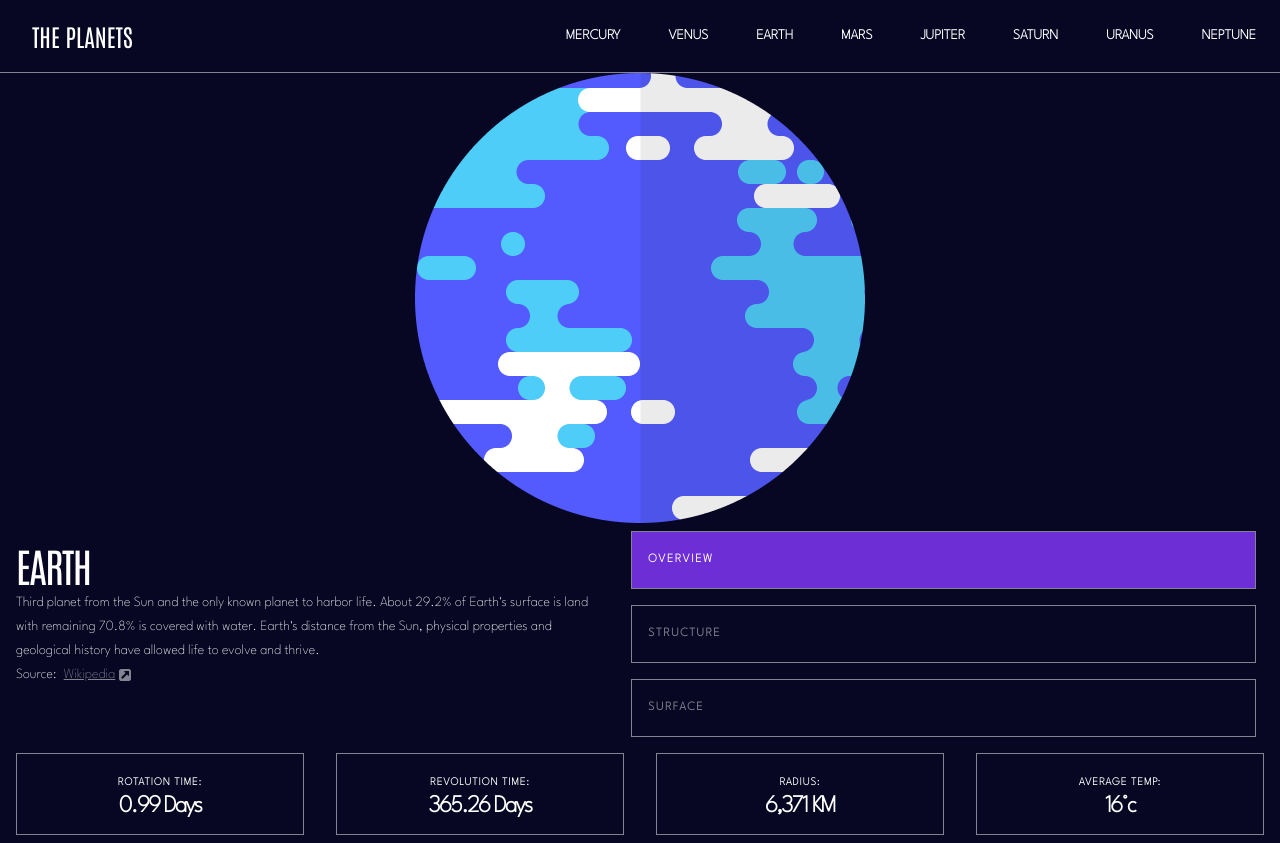
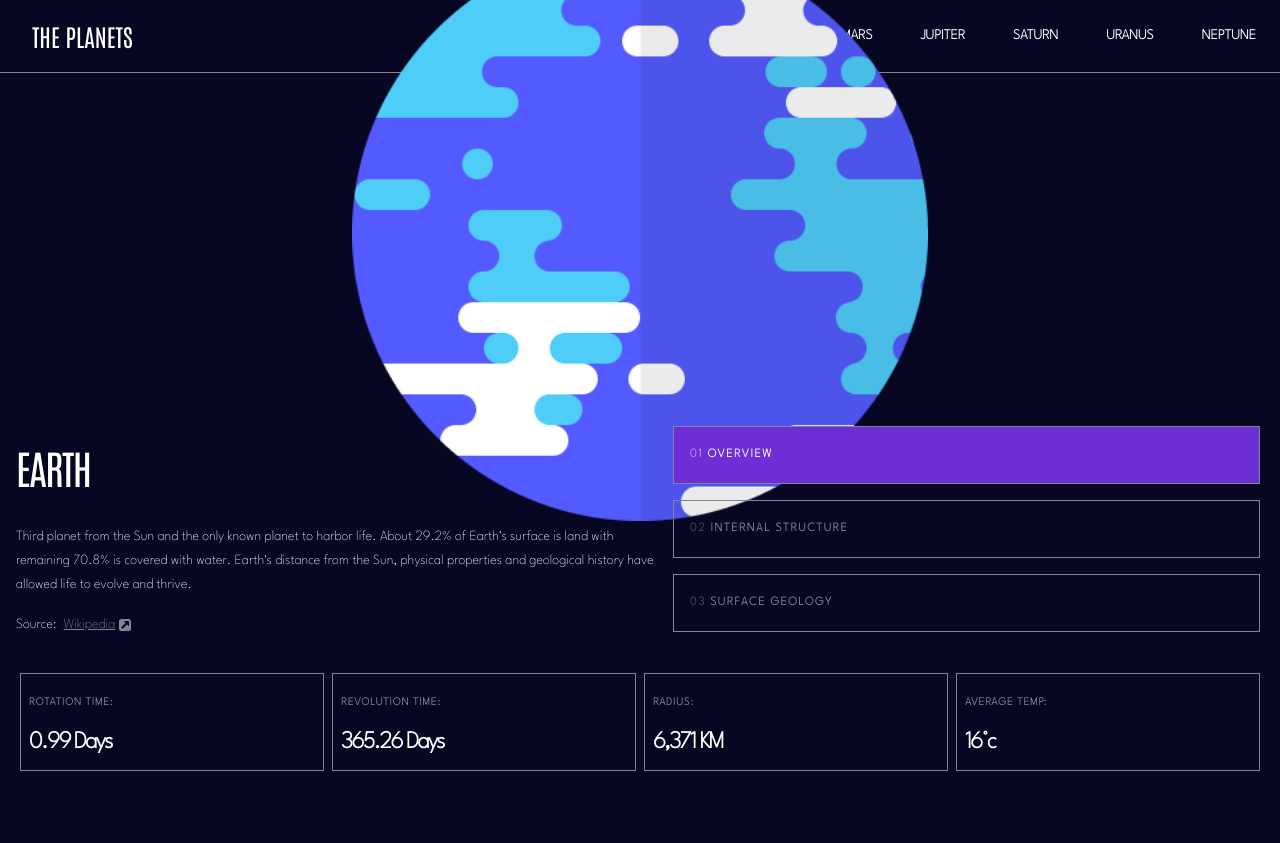
Before and after one commit to mihail-soltan/planets-fact-site, an Angular app: page /planets/Earth in a window 1280 px wide. After the commit the page ends 800 px from the top, so only its background shows below. Built offline with nearby package versions, Linux system fonts and the light colour scheme.

Commit message:
fix tablet media queries

```diff
--- a/src/app/components/navbar/navbar.component.css
+++ b/src/app/components/navbar/navbar.component.css
@@ -247,12 +247,16 @@
   }
   .desktop-nav-item {
     font-size: 0.875rem;
+    margin: 1.5rem 1rem;
   }
   .logo {
-    margin: 2rem 0;
+    margin: 2rem 1.375rem;
   }
 }
 @media (min-width: 1080px) {
+  .logo {
+    margin: 0 2rem;
+  }
   .desktop-menu > li {
     padding: 1rem 0;
     align-items: center;
--- a/src/app/components/planet/planet.component.css
+++ b/src/app/components/planet/planet.component.css
@@ -137,7 +137,34 @@
     display: none;
   }
 }
-@media (min-width: 700px) and (max-width: 1024px) {
+@media (min-width: 700px) {
+  .image-container {
+    height: 50vh;
+  }
+  .planet-image {
+    margin: 5rem 0;
+  }
+  .planet-image.mercury {
+    width: 25%;
+  }
+  .planet-image.venus {
+    width: 35%;
+  }
+  .planet-image.earth {
+    width: 45%;
+  }
+  .planet-image.mars {
+    width: 35%;
+  }
+  .planet-image.jupiter {
+    width: 55%;
+  }
+  .planet-image.saturn {
+    width: 65%;
+  }
+  .planet-image.uranus, .planet-image.neptune {
+    width: 50%;
+  }
   .phone-tabs {
     display: none;
   }
@@ -162,6 +189,34 @@
   .info-tabs .tab {
     display: none;
   }
+  .info-tabs .tab:checked + label {
+    color: #FFFFFF;
+    padding-bottom: 1rem;
+  }
+  .info-tabs .tab:checked + .mercury-label {
+    background-color: #419EBB;
+  }
+  .info-tabs .tab:checked + .venus-label {
+    background-color: #EDA249;
+  }
+  .info-tabs .tab:checked + .earth-label {
+    background-color: #6D2ED5;
+  }
+  .info-tabs .tab:checked + .mars-label {
+    background-color: #D14C32;
+  }
+  .info-tabs .tab:checked + .jupiter-label {
+    background-color: #D83A34;
+  }
+  .info-tabs .tab:checked + .saturn-label {
+    background-color: #CD5120;
+  }
+  .info-tabs .tab:checked + .uranus-label {
+    background-color: #1EC1A2;
+  }
+  .info-tabs .tab:checked + .neptune-label {
+    background-color: #2d68f0;
+  }
   .info-tabs .info-label {
     font-size: 0.75rem;
     font-family: "League Spartan", sans-serif;
@@ -179,5 +234,6 @@
   }
   .data-container .general-data {
     flex-direction: column;
+    justify-content: flex-start;
   }
 }/*# sourceMappingURL=planet.component.css.map */
--- a/src/app/components/planet/planet.component.html
+++ b/src/app/components/planet/planet.component.html
@@ -77,6 +77,7 @@
         <img src="/../assets/url_icon.png" />
       </div>
     </div>
+    <!--================================TABLET/DESKTOP TABS===============================-->
     <div class="info-tabs">
       <input
         class="tab"
@@ -88,7 +89,7 @@
         id="overview-desktop"
       />
       <label
-          class="info-label {{ currentPlanet?.name | lowercase }}-label"
+        class="info-label {{ currentPlanet?.name | lowercase }}-label overview"
         for="overview"
       >
         OVERVIEW
@@ -102,9 +103,10 @@
         id="structure-desktop"
       />
       <label
-          class="info-label {{ currentPlanet?.name | lowercase }}-label"
+        class="info-label {{ currentPlanet?.name | lowercase }}-label structure"
         for="structure"
-          >STRUCTURE
+      >
+        INTERNAL STRUCTURE
       </label>
       <input
         class="tab"
@@ -115,16 +117,15 @@
         id="surface-desktop"
       />
       <label
-          class="info-label {{ currentPlanet?.name | lowercase }}-label"
+        class="info-label {{ currentPlanet?.name | lowercase }}-label surface"
         for="surface"
       >
-          SURFACE
+        SURFACE GEOLOGY
       </label>
     </div>
+    <!-- ============================================================================================ -->
   </div>
-  <!-- <div *ngIf="activeTab === 'overview'" class="overview"></div> -->
-  <!-- <h2 *ngIf="activeTab === 'structure'">STRUCTURE</h2> -->
-  <!-- <h2 *ngIf="activeTab === 'surface'">SURFACE</h2> -->
+
   <div class="data-container">
     <div class="general-data">
       <h4>ROTATION TIME:</h4>
--- a/src/app/components/planet/planet.component.scss
+++ b/src/app/components/planet/planet.component.scss
@@ -73,7 +73,7 @@
   justify-content: space-between;
   align-items: center;
   padding: 1rem;
-    margin: 0.5rem 1rem ;
+  margin: 0.5rem 0.25rem;
   width: 80vw;
   border: 0.01rem solid $light-grey;
 
@@ -85,7 +85,7 @@
   }
 }
 // MEDIA QUERIES FOR PHONE USERS
-@media(max-width: 700px) {
+@media (max-width: 700px) {
   .planet {
     &-container {
       display: flex;
@@ -98,7 +98,7 @@
       font-weight: $regular;
       letter-spacing: $medium-spacing;
       text-align: center;
-        margin:1rem 0;
+      margin: 1rem 0;
     }
     &-text {
       font-size: $medium-font;
@@ -108,49 +108,87 @@
     }
     &-image {
       margin: 5rem 0;
-        &.mercury{
+      &.mercury {
         width: 30%;
       }
-        &.venus{
+      &.venus {
         width: 40%;
       }
-        &.earth{
+      &.earth {
         width: 45%;
       }
-        &.mars{
+      &.mars {
         width: 35%;
       }
-        &.jupiter{
+      &.jupiter {
         width: 70%;
       }
-        &.saturn{
+      &.saturn {
         width: 70%;
       }
-        &.uranus{
+      &.uranus {
         width: 65%;
       }
-        &.neptune{
+      &.neptune {
         width: 65%;
       }
     }
   }
   .info-tabs {
-    display: none
+    display: none;
   }
 }
 
-@media(min-width: 700px) {
+@media (min-width: 700px) {
+  .image-container {
+    height: 40vh
+  }
+  .planet {
+    &-name, &-text {
+      margin: 1rem 0;
+    }
+    &-image {
+      margin: 2.5rem 0;
+      &.mercury {
+        width: 25%;
+      }
+      &.venus {
+        width: 35%;
+      }
+      &.earth {
+        width: 45%;
+      }
+      &.mars {
+        width: 35%;
+      }
+      &.jupiter {
+        width: 50%;
+      }
+      &.saturn {
+        width: 50%;
+      }
+      &.uranus,
+      &.neptune {
+        width: 50%;
+      }
+    }
+  }
   .phone-tabs {
     display: none;
   }
-  .info{
+  .info {
     &-container {
       display: flex;
       flex-direction: row;
+      height: 30vh;
+      margin: 1rem 0;
     }
     &-text {
       width: 60%;
       margin: 1rem;
+      display: flex;
+      flex-direction: column;
+      justify-content: space-between;
     }
     &-source {
       justify-content: flex-start;
@@ -158,9 +196,9 @@
     &-tabs {
       display: flex;
       flex-direction: column;
-        justify-content:center;
-        width: 65%;
-        margin-right: 1rem;
+      justify-content: center;
+      width: 55%;
+      margin-right: 1.25rem;
       .tab {
         display: none;
         &:checked + label {
@@ -192,7 +230,8 @@
           background-color: $darkish-blue;
         }
       }
-        .info-label {
+    }
+    &-label {
       font-size: $small-font;
       font-family: $spartan;
       cursor: pointer;
@@ -201,15 +240,35 @@
       padding: 1rem;
       letter-spacing: $medium-spacing;
       border: 0.01rem solid $light-grey;
-          margin: 0.5rem;
+      margin: 0.5rem 0 0.5rem 0;
+      &.overview::before{
+        content: '01';
+        opacity: 0.5;
+      }
+      &.structure::before{
+        content: '02';
+        opacity: 0.5;
+      }
+      &.surface::before{
+        content: '03';
+        opacity: 0.5;
       }
     }
   }
   .data-container {
     display: flex;
     flex-direction: row;
+    margin: 0 1rem;
     .general-data {
       flex-direction: column;
+      padding: 0.5rem;
+      align-items: flex-start;
+      h4 {
+        opacity: 0.5;
+      }
+      h4, h3 {
+        margin: 0.5rem 0;
       }
     }
   }
+}
```
Also changed, not shown: 2 other files (tests, documents, lock files or other folders). Lines whose indentation alone changed are shown as unchanged.
